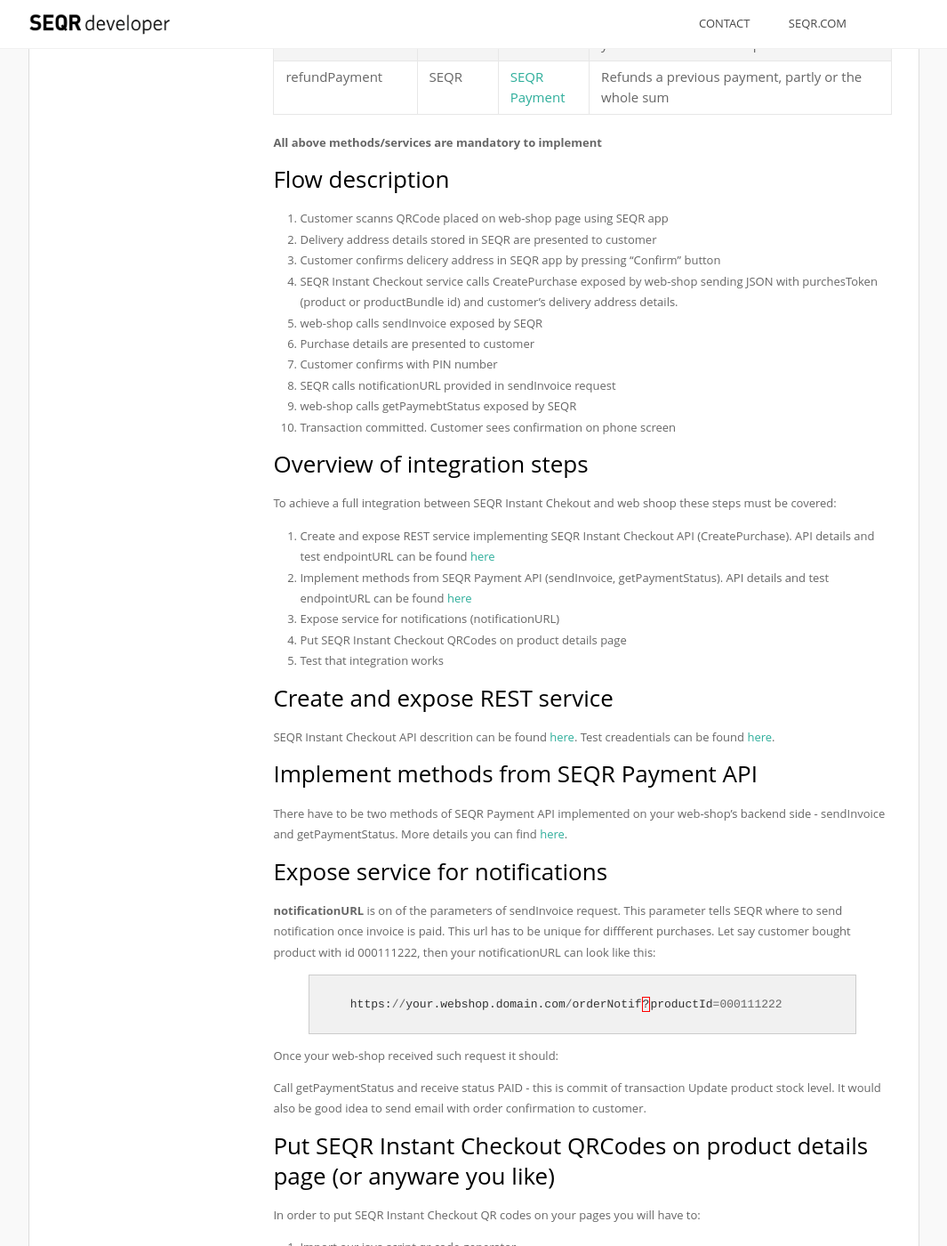
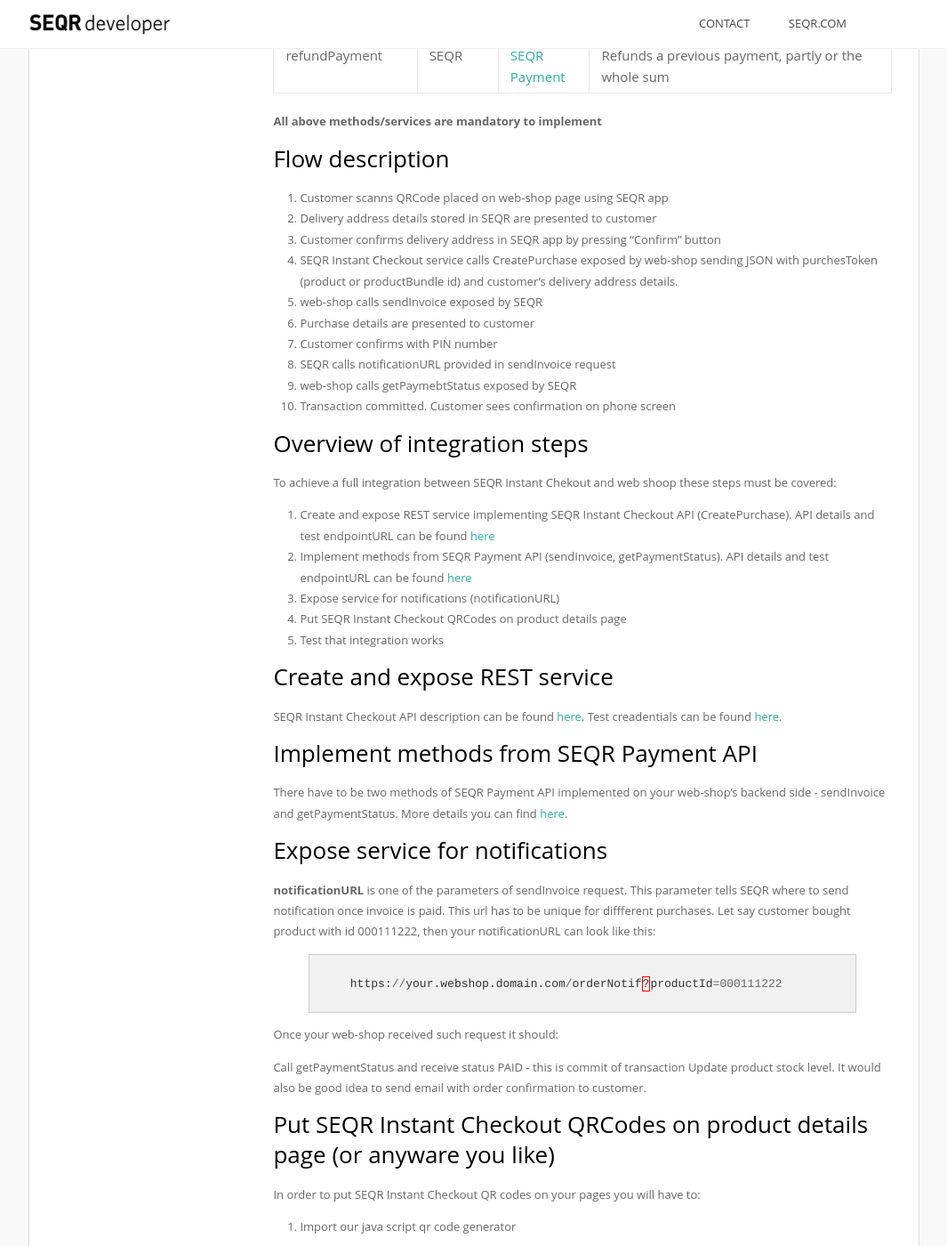
Before and after one commit to SeamlessDistribution/SeamlessDistribution.github.io, a Jekyll site: the page built from merchant/instantcheckout/index.md, in a window 1280 px wide and 1400 px high, scrolled down 1851 px. Shown: the whole window at 89% size, without its empty margins (138-1203 px from the left). Built offline with Jekyll 4.4.1, drawn with Linux system fonts in a browser that asks for light colours; some of the changed text lies outside the part shown.

Commit message:
typos fix

```diff
--- a/merchant/instantcheckout/index.md
+++ b/merchant/instantcheckout/index.md
@@ -46,7 +46,7 @@
 
 1. Customer scanns QRCode placed on web-shop page using SEQR app
 2. Delivery address details stored in SEQR are presented to customer
-3. Customer confirms delicery address in SEQR app by pressing "Confirm" button
+3. Customer confirms delivery address in SEQR app by pressing "Confirm" button
 4. SEQR Instant Checkout service calls CreatePurchase exposed by web-shop sending JSON with purchesToken (product or productBundle id) and customer's delivery address details.
 5. web-shop calls sendInvoice exposed by SEQR
 6. Purchase details are presented to customer
@@ -68,7 +68,7 @@
 5. Test that integration works
 
 # Create and expose REST service
-SEQR Instant Checkout API descrition can be found [here](/merchant/reference/instantcheckoutapi.html).
+SEQR Instant Checkout API description can be found [here](/merchant/reference/instantcheckoutapi.html).
 Test creadentials can be found [here](/merchant/reference/signup.html).
 
 # Implement methods from SEQR Payment API
@@ -76,7 +76,7 @@
 More details you can find [here](/merchant/reference/api.html).
 
 # Expose service for notifications
-<b>notificationURL</b> is on of the parameters of sendInvoice request. This parameter tells SEQR where to send notification once invoice is paid.
+<b>notificationURL</b> is one of the parameters of sendInvoice request. This parameter tells SEQR where to send notification once invoice is paid.
 This url has to be unique for diffferent purchases. Let say customer bought product with id 000111222, then your notificationURL can look like this:
 
 {% highlight python %}
```
Also changed, not shown: other parts of merchant/instantcheckout/index.md (+3 -3 lines).
